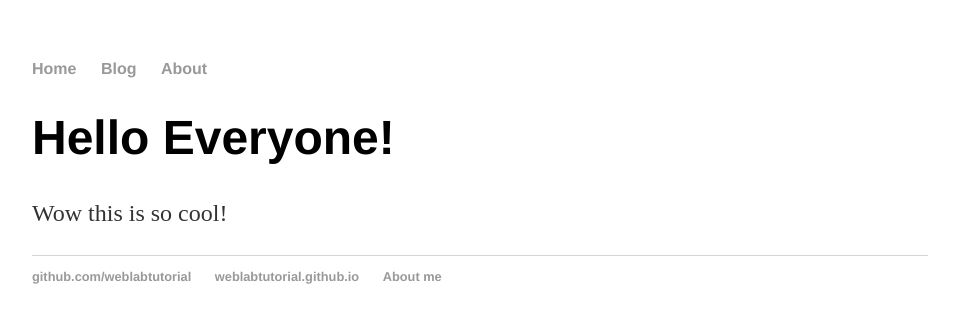
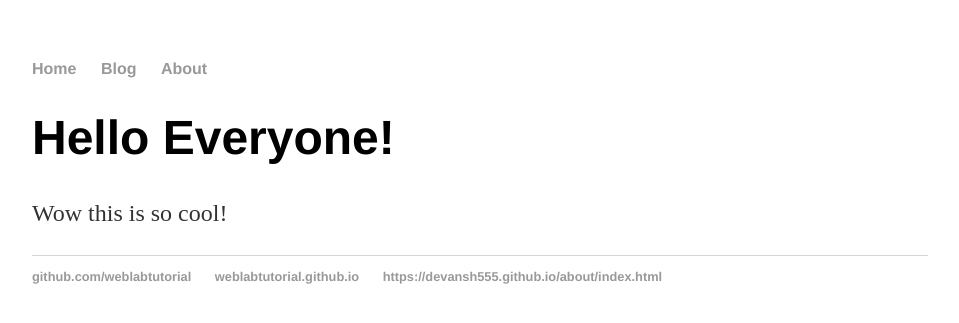
Before and after one commit to Devansh555/Devansh555.github.io, a Jekyll site: the page built from index.html, in a window 1280 px wide. Shown: the top 323 px of the page, without its empty margins (160-1119 px from the left). Built offline with Jekyll 4.4.1, drawn with Linux system fonts in a browser that asks for light colours.

Commit message:
Update default.html

```diff
--- a/_layouts/default.html
+++ b/_layouts/default.html
@@ -23,7 +23,7 @@
       <ul>
         <li><a href="https://github.com/weblabtutorial">github.com/weblabtutorial</a></li>
         <li><a href="https://weblabtutorial.github.io">weblabtutorial.github.io </a></li>
-        <li><a href="https://devansh555.github.io/about/index.html">About me</a></li>
+        <li><a href="https://devansh555.github.io/about/index.html">https://devansh555.github.io/about/index.html</a></li>
       </ul>
     </footer>
   </body>
```
